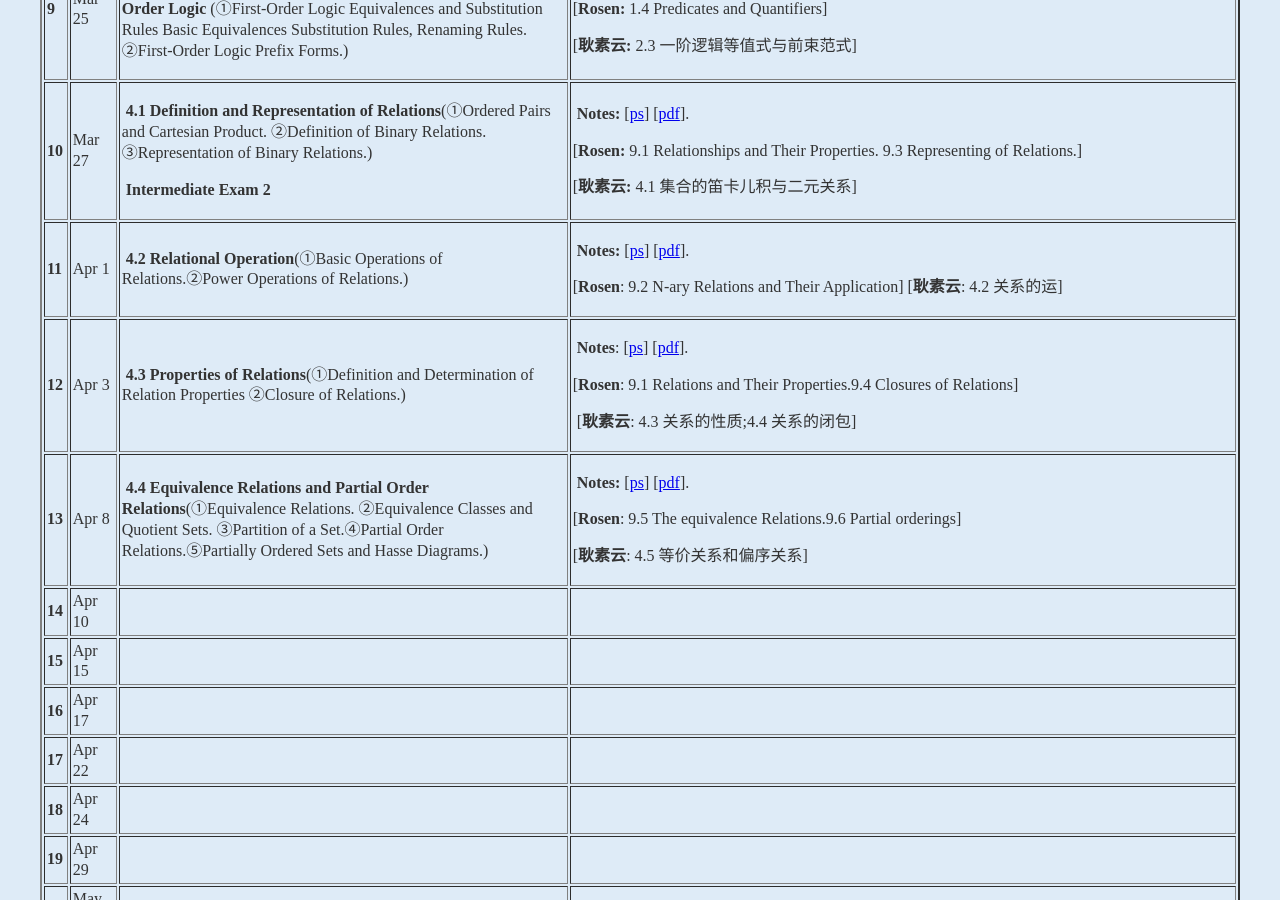
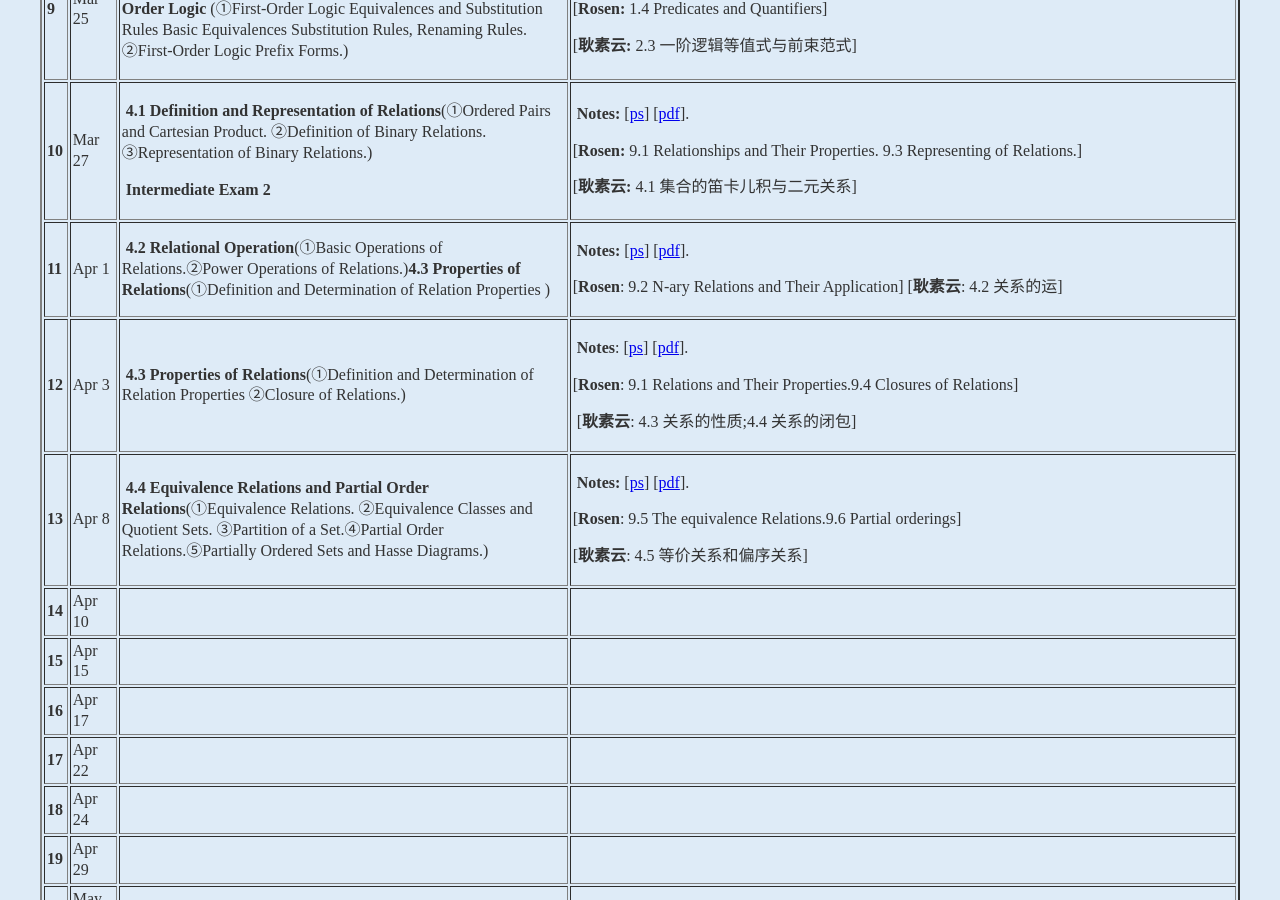
Before and after one commit to kejiwei/kejiwei.github.io, a Jekyll site: the page teaching/courses/dismath/index.html, which Jekyll copies as it is, in a window 1280 px wide and 900 px high, scrolled down 2276 px. Built offline with Jekyll 4.4.1, drawn with Linux system fonts in a browser that asks for light colours.

Commit message:
Add files via upload

```diff
--- a/teaching/courses/dismath/index.html
+++ b/teaching/courses/dismath/index.html
@@ -170,8 +170,8 @@
                 <tr>
                 <td><b>11</b></td>
                 <td>Apr 1</td>
-                <td>&nbsp;<strong>4.2 Relational Operation</strong>(①Basic Operations of Relations.②Power Operations of Relations.)</td>
-                <td><p>&nbsp;<strong>Notes:</strong> [<a href="slides/lecture.ppsx">ps</a>] [<a href="slides/lecture.pdf">pdf</a>].&nbsp;</p>
+                <td>&nbsp;<strong>4.2 Relational Operation</strong>(①Basic Operations of Relations.②Power Operations of Relations.)<strong>4.3 Properties of Relations</strong>(①Definition and Determination of Relation Properties )</td>
+                <td><p>&nbsp;<strong>Notes:</strong> [<a href="slides/CH4 Relation Operation and Properties(18-48).ppsx">ps</a>] [<a href="slides/CH4 Relation Operation and Properties(18-48).pdf">pdf</a>].&nbsp;</p>
                   <p>[<strong>Rosen</strong>: 9.2 N-ary Relations and Their Application] [<strong>耿素云</strong>: 4.2 关系的运] </p>
                  </td>
                 </tr>
```
